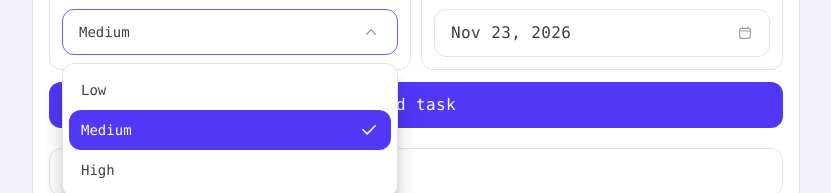
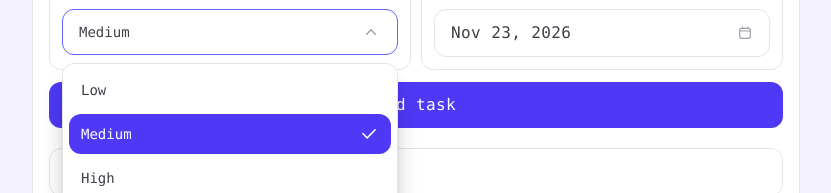
Before and after one commit to eljakj/taskify, a React (Vite) app: page / in a window 1280 px wide. Both pictures are taken after a click on the button "Medium". Shown: the part 607-800 px from the top of the page, without its empty margins (224-1055 px from the left). Built offline with nearby package versions, Linux system fonts and the light colour scheme.

Commit message:
Add spacing between dropdown options

```diff
--- a/src/components/CustomSelect.jsx
+++ b/src/components/CustomSelect.jsx
@@ -131,7 +131,10 @@ export default function CustomSelect({
             style={menuStyle}
             className="z-9999 overflow-hidden rounded-xl border border-zinc-200 bg-white p-1.5 shadow-xl/30  dark:border-slate-700 dark:bg-slate-900"
           >
-            <ul className="max-h-60 overflow-auto" role="listbox">
+            <ul
+              className="flex max-h-60 flex-col gap-1 overflow-auto"
+              role="listbox"
+            >
               {options.map((option) => {
                 const isSelected = option.value === value;
 
```
